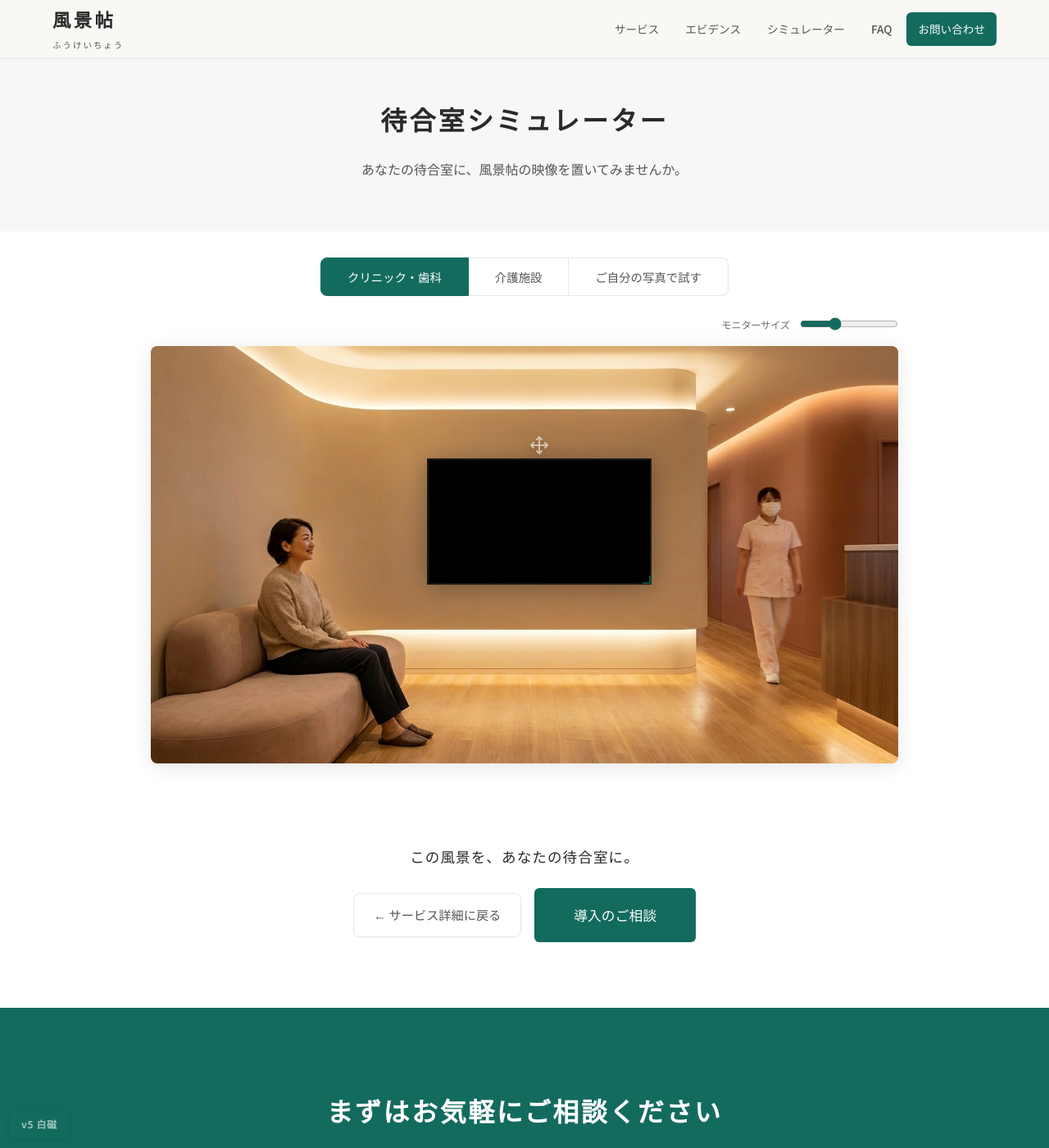
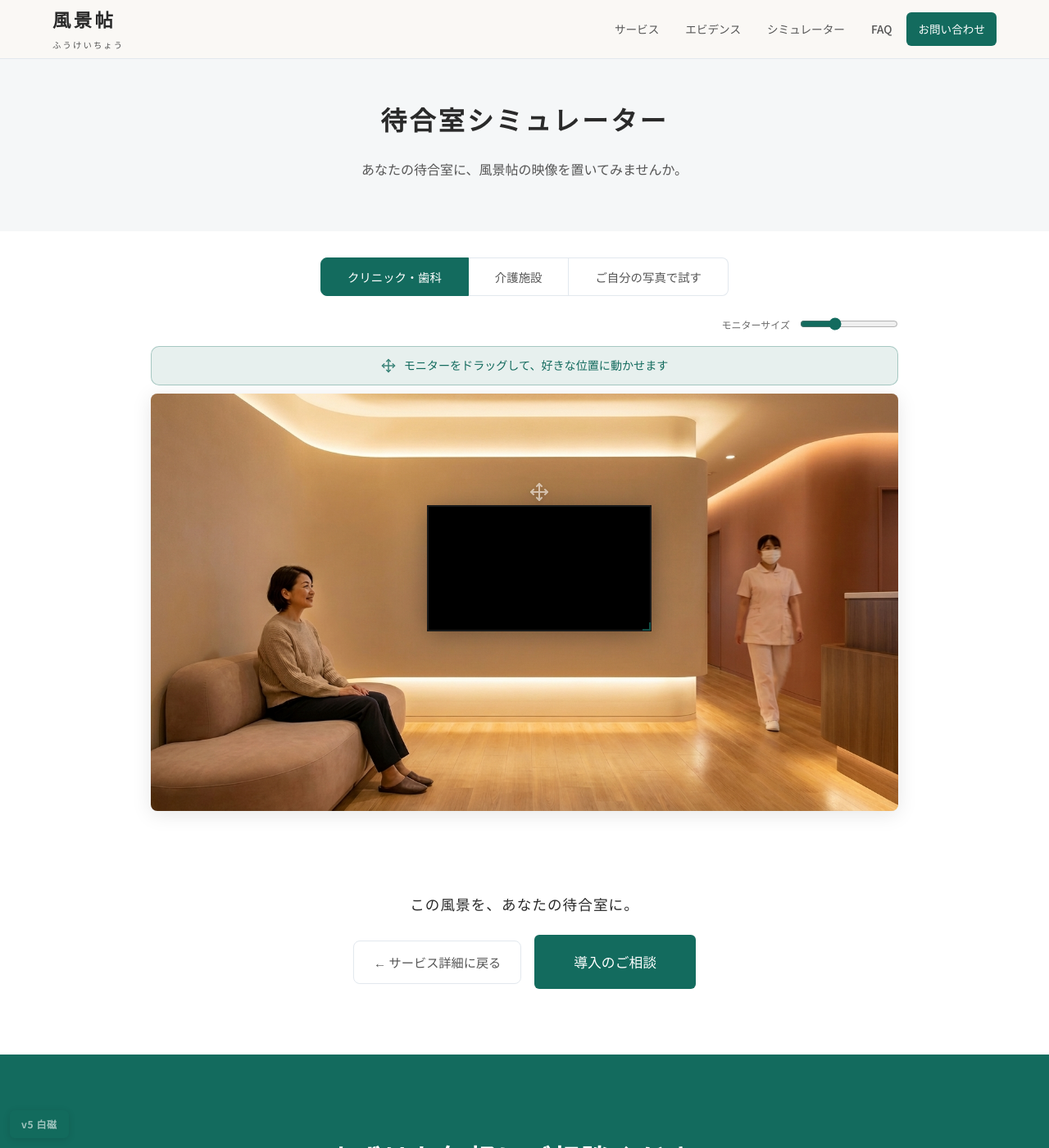
Before and after one commit to dr836gnypeq-ctrl/fukeichou-site, a Jekyll site: the page built from simulator.html, in a window 1280 px wide and 1400 px high. Shown: the whole window at 82% size. Built offline with Jekyll 4.4.1, drawn with Linux system fonts in a browser that asks for light colours; nearby versions of some CDN libraries; grey boxes are pictures that could not be loaded.

Commit message:
feat: simulator hint bar above canvas with mobile support
- add .sim-hint-bar above canvas (brand green, always visible on load)
- PC: 'モニターをドラッグして、好きな位置に動かせます'
- mobile/touch: 'モニターをタップして、好きな位置に動かせます' (auto-detect)
- fades out smoothly on first drag/tap (dismissHintBar)
- reappears on tab switch / image reload
- legacy bottom toast retained as fallback
- cache: v=20260317h

```diff
--- a/_layouts/default.html
+++ b/_layouts/default.html
@@ -8,7 +8,7 @@
 <link rel="preconnect" href="https://fonts.googleapis.com">
 <link rel="preconnect" href="https://fonts.gstatic.com" crossorigin>
 <link href="https://fonts.googleapis.com/css2?family=Noto+Sans+JP:wght@300;400;500;700&family=Noto+Serif+JP:wght@400;600;700&display=swap" rel="stylesheet">
-<link rel="stylesheet" href="{{ '/assets/css/style.css' | relative_url }}?v=20260317g">
+<link rel="stylesheet" href="{{ '/assets/css/style.css' | relative_url }}?v=20260317h">
 <script src="https://cdn.jsdelivr.net/npm/lucide@0.383.0/dist/umd/lucide.min.js"></script>
 </head>
 <body>
@@ -21,7 +21,7 @@
 
 {% include footer.html %}
 
-<script src="{{ '/assets/js/main.js' | relative_url }}?v=20260317g"></script>
+<script src="{{ '/assets/js/main.js' | relative_url }}?v=20260317h"></script>
 
 </body>
 </html>
--- a/simulator.html
+++ b/simulator.html
@@ -67,9 +67,25 @@ description: あなたの待合室に風景帖の映像を置いてみません
 }
 .sim-monitor.wobble{animation:sim-wobble .6s ease-in-out}
 
-/* Hint */
+/* Hint toast (legacy, keep for fallback) */
 .sim-hint{position:fixed;bottom:2rem;left:50%;transform:translateX(-50%);background:var(--black);color:#fff;padding:10px 24px;border-radius:24px;font-size:.8rem;opacity:0;transition:opacity .4s;pointer-events:none;z-index:100;white-space:nowrap}
 .sim-hint.show{opacity:.88}
+
+/* Hint bar above canvas */
+.sim-hint-bar{
+  display:flex;align-items:center;justify-content:center;gap:10px;
+  margin-bottom:10px;
+  padding:10px 20px;
+  background:rgba(19,107,94,.10);
+  border:1.5px solid rgba(19,107,94,.30);
+  border-radius:10px;
+  font-size:.88rem;font-weight:500;
+  color:var(--moss);
+  transition:opacity .6s,max-height .6s;
+  max-height:60px;overflow:hidden;
+}
+.sim-hint-bar svg{flex-shrink:0;opacity:.8}
+.sim-hint-bar.hidden{opacity:0;max-height:0;margin-bottom:0;padding-top:0;padding-bottom:0;border-width:0}
 
 /* CTA */
 .sim-cta{text-align:center;padding:60px 24px 80px}
@@ -140,6 +156,12 @@ description: あなたの待合室に風景帖の映像を置いてみません
     <input type="range" class="sim-size-slider" id="simSizeSlider" min="15" max="60" value="30">
   </div>
 
+  <!-- Hint bar above canvas -->
+  <div class="sim-hint-bar" id="simHintBar">
+    <svg width="18" height="18" viewBox="0 0 24 24" fill="none" stroke="currentColor" stroke-width="2" stroke-linecap="round" stroke-linejoin="round"><polyline points="5 9 2 12 5 15"/><polyline points="9 5 12 2 15 5"/><polyline points="15 19 12 22 9 19"/><polyline points="19 9 22 12 19 15"/><line x1="2" y1="12" x2="22" y2="12"/><line x1="12" y1="2" x2="12" y2="22"/></svg>
+    <span id="simHintText">モニターをドラッグして、好きな位置に動かせます</span>
+  </div>
+
   <div class="sim-canvas-wrap" id="simContainer">
     <img class="sim-bg" id="simBgPhoto" src="{{ '/assets/images/sample-clinic.jpg' | relative_url }}" alt="待合室の写真">
     <div class="sim-monitor" id="simMonitor">
@@ -196,6 +218,22 @@ description: あなたの待合室に風景帖の映像を置いてみません
   var workspace  = document.getElementById('simWorkspace');
   var video      = document.getElementById('simVideo');
   var dragHint   = document.getElementById('simDragHint');
+  var hintBar    = document.getElementById('simHintBar');
+  var hintText   = document.getElementById('simHintText');
+
+  // スマホ/タッチ判定でヒントテキストを切替
+  var isTouch = ('ontouchstart' in window) || (navigator.maxTouchPoints > 0);
+  if(isTouch){
+    hintText.textContent = 'モニターをタップして、好きな位置に動かせます';
+  }
+
+  // ヒントバーを初回ドラッグ/タッチ操作で非表示に
+  var hintBarDismissed = false;
+  function dismissHintBar(){
+    if(hintBarDismissed) return;
+    hintBarDismissed = true;
+    hintBar.classList.add('hidden');
+  }
 
   var monitorWidthPercent = 30;
   var currentTab = 'clinic';
```
Also changed, not shown: other parts of simulator.html (+2 -2 lines).
